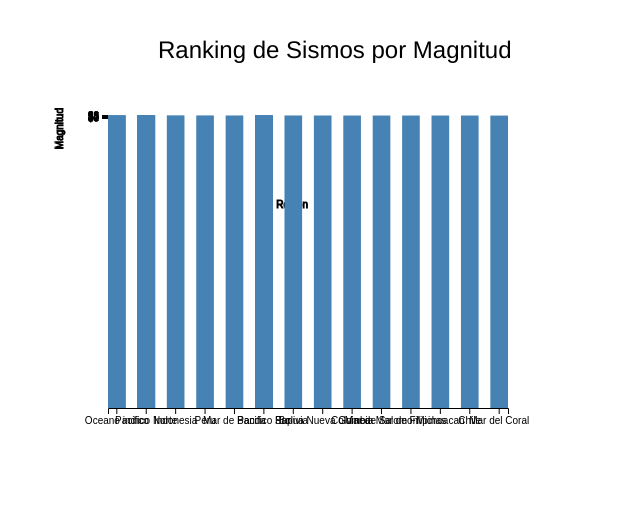
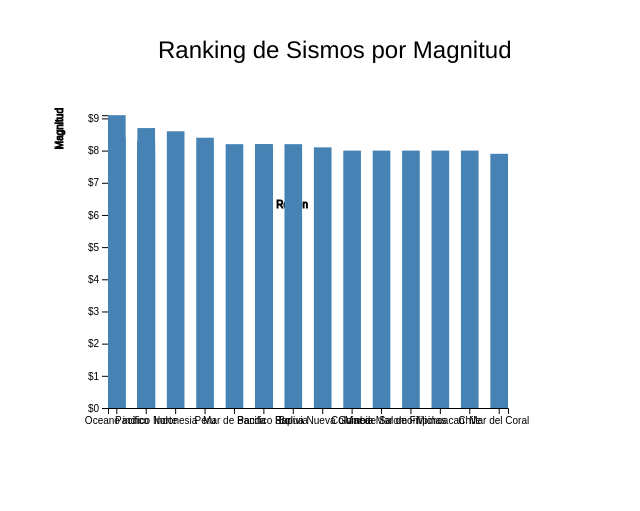
Before and after one commit to EdelaBrena84/tarea_hv3, a website: page src/hv.html in a window 1280 px wide. Shown: the whole page, without its empty margins (0-640 px from the left). Drawn offline with nearby package versions, Linux system fonts and the light colour scheme.

Commit message:
Update hv.html

```diff
--- a/src/hv.html
+++ b/src/hv.html
@@ -37,7 +37,7 @@ d3.select("body").append("p").text(d.Region + " " + d.Magnitud);
 
 
     var xScale = d3.scaleBand().range ([0, width]).paddingInner(0.4),
-        yScale = d3.scaleLinear().range ([10, 7.2]);
+        yScale = d3.scaleLinear().range ([height, 7.2]);
 
     var g = svg.append("g")
                .attr("transform", "translate(" + 100 + "," + 100 + ")");
```
